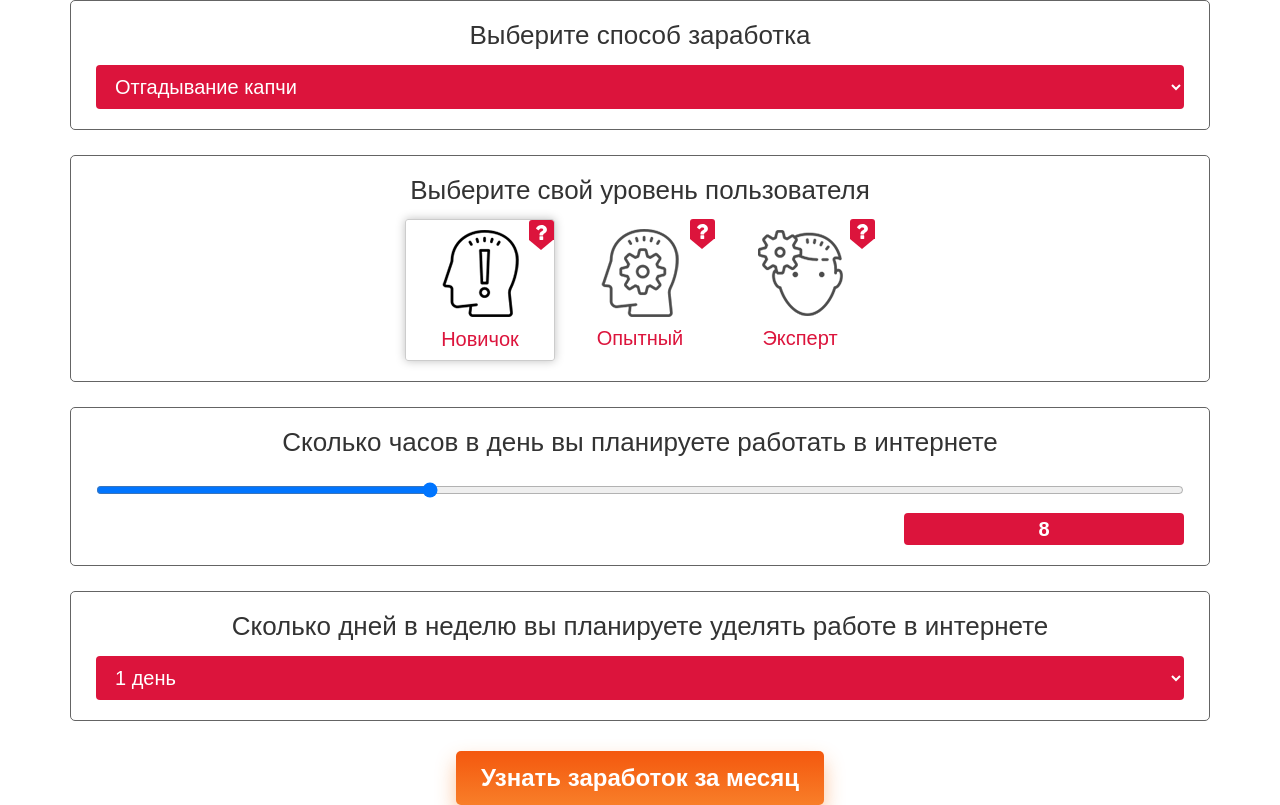
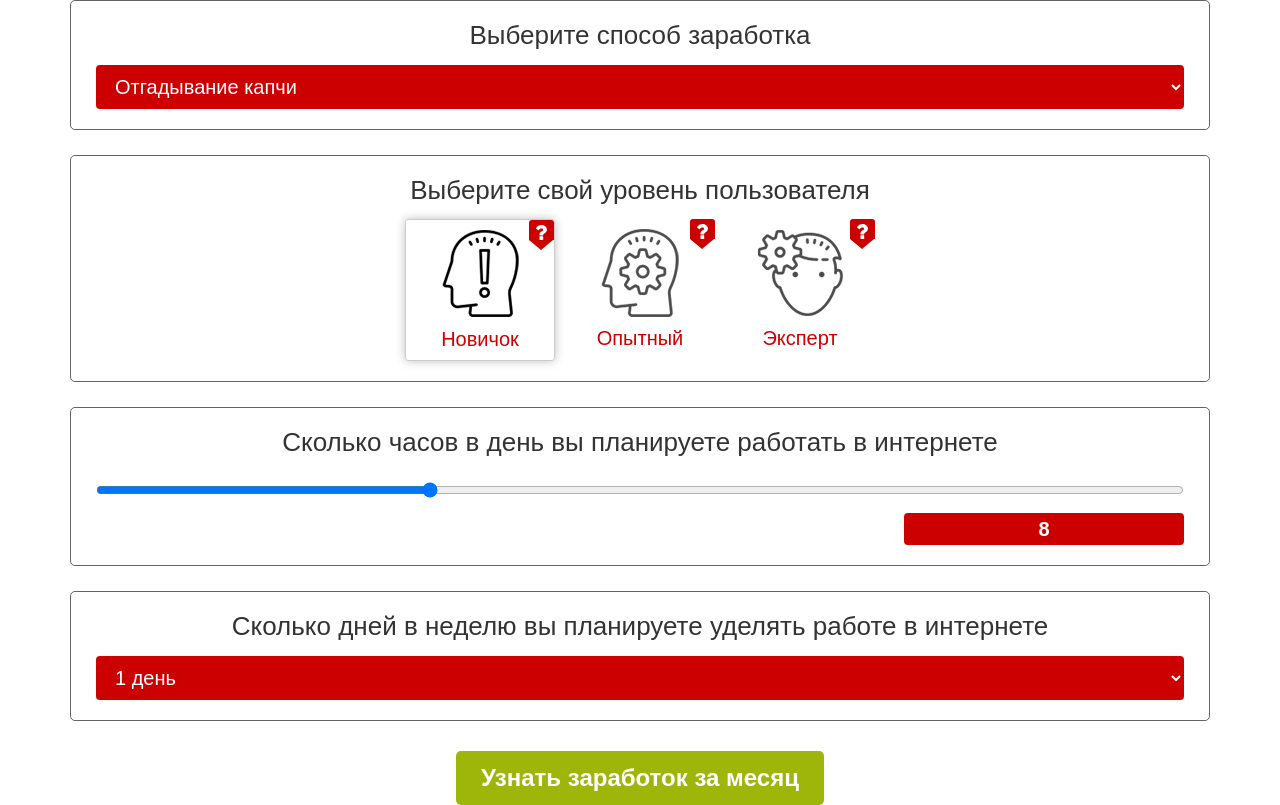
Before and after one commit to pantera-digital/js-calculators, a plain HTML site: page finance/internet-money-make/index.html in a window 1280 px wide. Drawn offline with nearby package versions, Linux system fonts and the light colour scheme.

Commit message:
Добавила цветовую схему red

```diff
--- a/finance/internet-money-make/calcInternetMoneyMake.css
+++ b/finance/internet-money-make/calcInternetMoneyMake.css
@@ -149,14 +149,12 @@
 
 .imm-form__submit {
   background-color: #f4580e;
-  background-image: linear-gradient(to bottom, rgba(244,88,14,1) 0%, rgba(248,126,41,1) 100%);
   font-size: 24px;
   font-weight: 700;
   color: #ffffff;
   padding: 10px 25px;
   border: none;
   border-radius: 5px;
-  box-shadow: 0 10px 20px 0 rgba(248, 126, 41, 0.45);
   margin: 30px auto 0;
   display: block;
   cursor: pointer;
@@ -165,14 +163,18 @@
 .red .imm-panel__select,
 .red .imm-panel__option-info-icon,
 .red .imm-panel__hours-text {
-  background-color: crimson;
+  background-color: #cc0000;
 }
 
 .red .imm-panel__option-label,
 .red .imm-panel__result {
-  color: crimson;
+  color: #cc0000;
 }
 
 .red .imm-panel__option-info-icon::after {
-  border-top-color: crimson;
+  border-top-color: #cc0000;
 }
+
+.red .imm-form__submit {
+  background-color: #9EB60A;
+}
```
